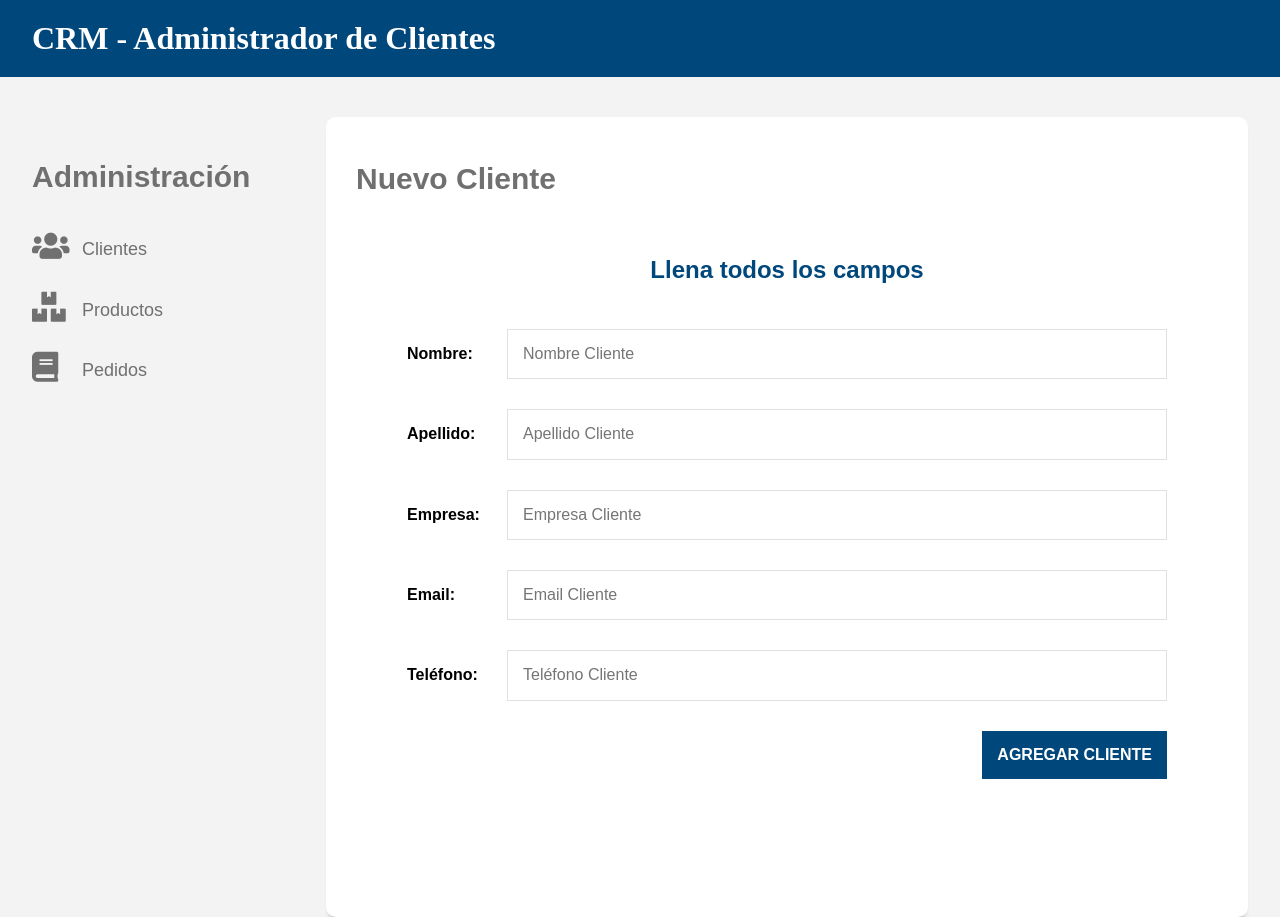
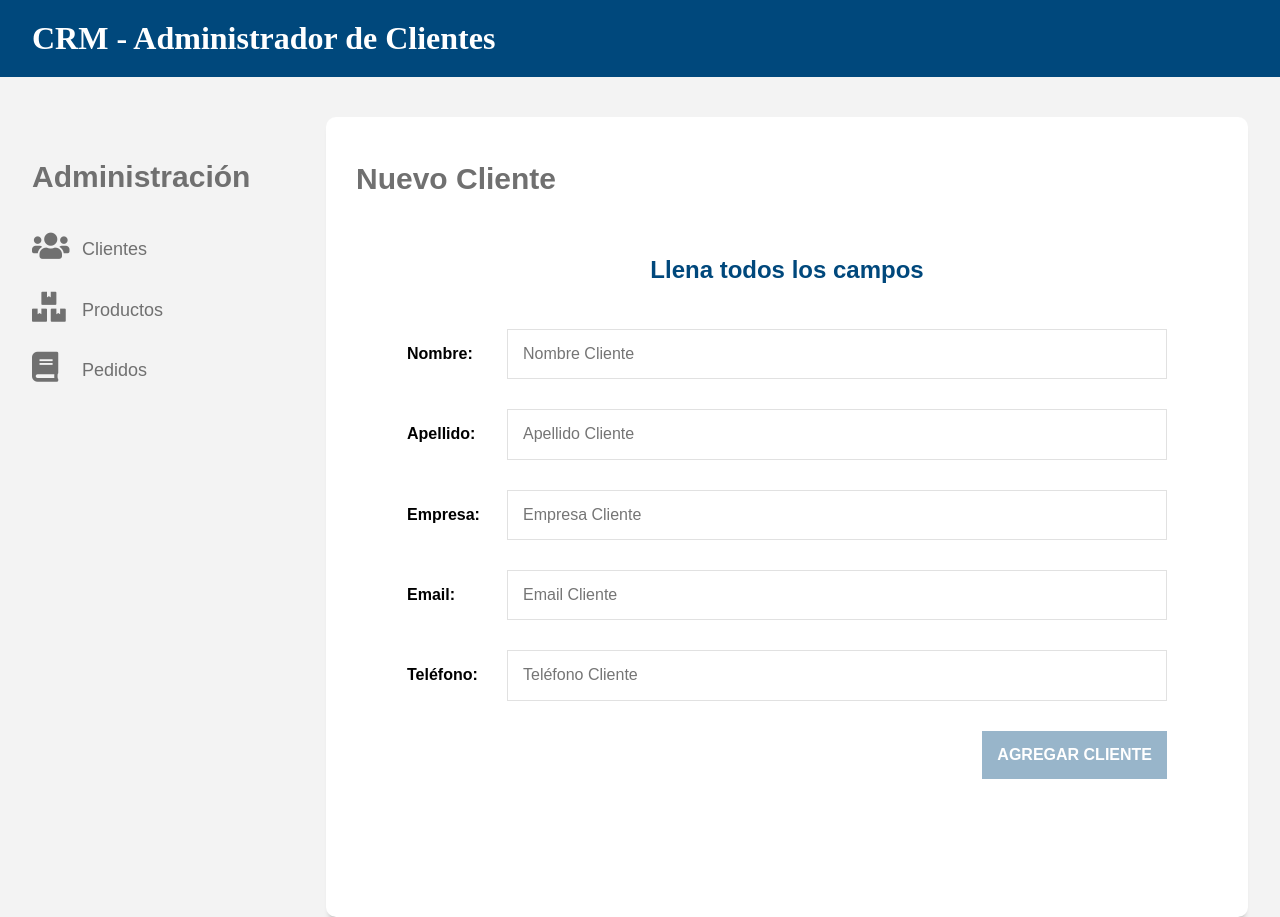
Before and after one commit to MishaelChL/cliente-api, a React (Create React App) app: page /clientes/nuevo in a window 1280 px wide. Built offline with nearby package versions, Linux system fonts and the light colour scheme.

Commit message:
validar formularios en react

```diff
--- a/src/components/clientes/NuevoCliente.js
+++ b/src/components/clientes/NuevoCliente.js
@@ -22,6 +22,18 @@ function NuevoCliente() {
             [e.target.name] : e.target.value
         });
         // console.log(cliente);
+    }
+
+    //validar formulario
+    const validarCliente = () => {
+        //Destructuring
+        const {nombre, apellido, email, empresa, telefono} = cliente;
+
+        //revisar que las propiedades del objeto tengan contenido
+        let valido = !nombre.length || !apellido.length || !email.length || !empresa.length || !telefono.length;
+
+        //return true o false
+        return valido;
     }
 
     return (
@@ -58,7 +70,7 @@ function NuevoCliente() {
                 </div>
 
                 <div className="enviar">
-                        <input type="submit" className="btn btn-azul" value="Agregar Cliente" />
+                    <input type="submit" className="btn btn-azul" value="Agregar Cliente" disabled={validarCliente()} /> {/* el parentesis indica que se ejecute inmediatamente sin esperar un evento */}
                 </div>
 
             </form>
```
